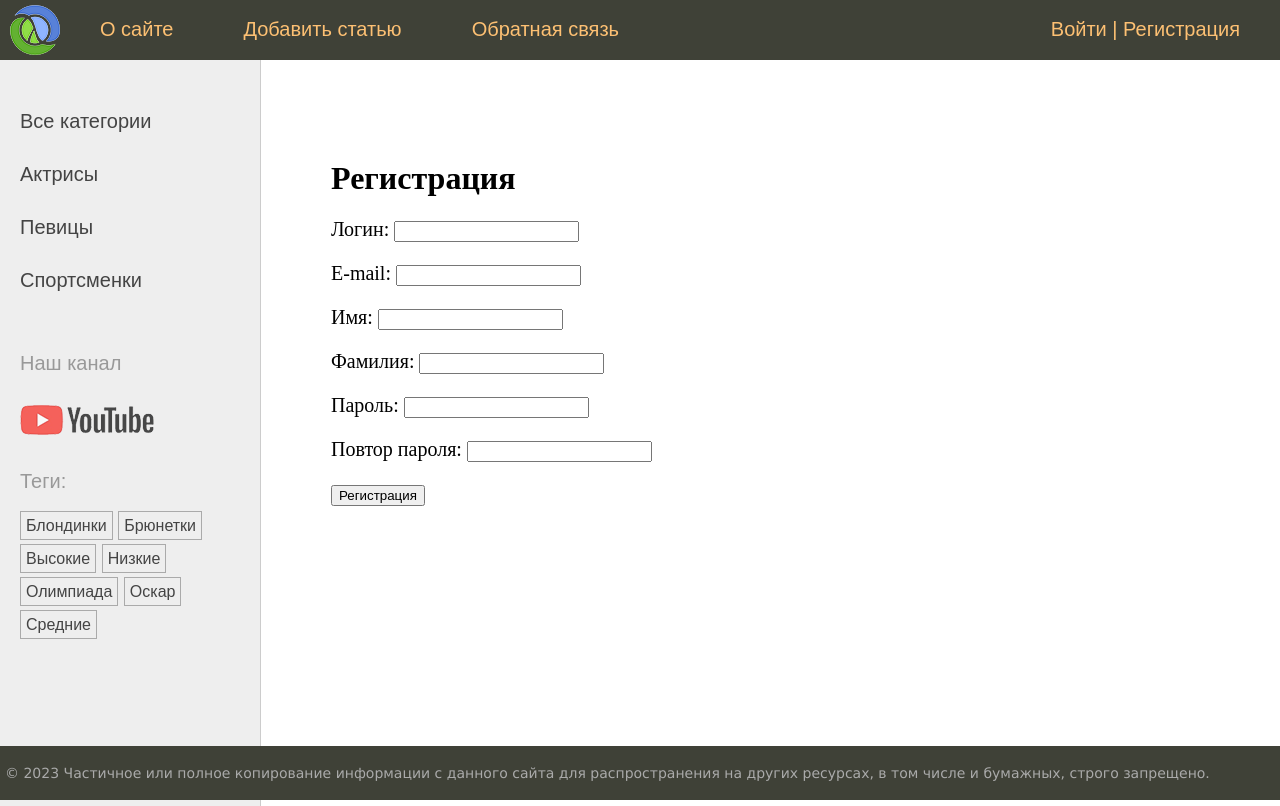
After one commit to Dmitry-Osipov/sitewomen, a Django app: page /users/register/ in a window 1280 px wide. The commit adds this page. Run offline with Django 4.2, Linux system fonts and the light colour scheme; data comes from the database, SQL or seed files in the repository; both versions use the stored data as it was after the commit.

Commit message:
Added a form class responsible for user registration. Added a view function for registration. Added 2 HTML templates: for registration and for successfully registered users. Updated routes

```diff
--- a/templates/base.html
+++ b/templates/base.html
@@ -23,7 +23,7 @@
                         {% if user.is_authenticated %}
                             <li class="last"> {{ user.username }} | <a href="{% url 'users:logout' %}">Выйти</a></li>
                         {% else %}
-                            <li class="last"><a href="{% url 'users:login' %}">Войти</a> | <a href="#">Регистрация</a></li>
+                            <li class="last"><a href="{% url 'users:login' %}">Войти</a> | <a href="{% url 'users:register' %}">Регистрация</a></li>
                         {% endif %}
                     </ul>
                     <div class="clear"></div>
--- a/users/forms.py
+++ b/users/forms.py
@@ -23,3 +23,61 @@ class LoginUserForm(AuthenticationForm):
         """
         model = get_user_model()
         fields = ('username', 'password')
+
+
+class RegisterUserForm(forms.ModelForm):
+    """
+    Класс отвечает за регистрацию пользователя.
+
+    Атрибуты:\n
+    username - логин пользователя;\n
+    password - пароль пользователя;\n
+    password2 - повтор пароля.
+    """
+    username = forms.CharField(label='Логин')
+    password = forms.CharField(widget=forms.PasswordInput(), label='Пароль')
+    password2 = forms.CharField(widget=forms.PasswordInput(), label='Повтор пароля')
+
+    class Meta:
+        """
+        Вложенный класс предназначен для корректной обработки данных.
+
+        Атрибуты:\n
+        model - текущая модель пользователя;\n
+        fields - поля, которые требуется отображать;\n
+        labels - метки для полей.
+        """
+        model = get_user_model()
+        fields = ('username', 'email', 'first_name', 'last_name', 'password', 'password2')
+        labels = {
+            'email': 'E-mail',
+            'first_name': 'Имя',
+            'last_name': 'Фамилия',
+        }
+
+    def clean_password2(self) -> forms.CharField:
+        """
+        Метод-валидатор проверяет совпадение паролей.
+
+        :return: Пароль.
+        :raises ValidationError: Ошибка несовпадения паролей.
+        """
+        cd = self.cleaned_data
+        if cd['password'] != cd['password2']:
+            raise forms.ValidationError('Пароли не совпадают')
+
+        return cd['password']
+
+    def clean_email(self) -> forms.EmailField:
+        """
+        Метод-валидатор проверяет уникальность электронной почты.
+
+
+        :return: Почта.
+        :raises ValidationError: Ошибка наличия почты в БД.
+        """
+        email = self.cleaned_data['email']
+        if get_user_model().objects.filter(email=email).exists():
+            raise forms.ValidationError('Такой E-mail уже существует')
+
+        return email
--- /dev/null
+++ b/users/templates/users/register.html
@@ -0,0 +1,11 @@
+{% extends 'base.html' %}
+
+{% block content %}
+    <h1>Регистрация</h1>
+    <form method="post">
+        {% csrf_token %}
+        <input type="hidden" name="text" value="{{ next }}" />
+        {{ form.as_p }}
+        <p><button type="submit">Регистрация</button></p>
+    </form>
+{% endblock %}
--- a/users/urls.py
+++ b/users/urls.py
@@ -8,4 +8,5 @@ app_name = 'users'
 urlpatterns = [
     path('login/', LoginUser.as_view(), name='login'),
     path('logout/', LogoutView.as_view(), name='logout'),
+    path('register/', register, name='register'),
 ]
--- a/users/views.py
+++ b/users/views.py
@@ -1,4 +1,6 @@
 from django.contrib.auth.views import LoginView
+from django.http import HttpRequest, HttpResponse
+from django.shortcuts import render
 
 from users.forms import *
 
@@ -25,6 +27,26 @@ class LoginUser(LoginView):
     #     :return: Ленивое перенаправление на главную страницу.
     #     """
     #     return reverse_lazy('home')
+
+
+def register(request: HttpRequest) -> HttpResponse:
+    """
+    Функция представления отвечает за регистрацию нового пользователя.
+
+    :param request: Запрос клиента.
+    :return: Страница регистрации клиента.
+    """
+    if request.method == 'POST':
+        form = RegisterUserForm(request.POST)
+        if form.is_valid():
+            user = form.save(commit=False)
+            user.set_password(form.cleaned_data['password'])
+            user.save()
+            return render(request, 'users/register_done.html')
+    else:
+        form = RegisterUserForm()
+
+    return render(request, 'users/register.html', context={'form': form})
 
 
 # Функции представления, заменённые на классы представления:
```
Also changed, not shown: users/templates/users/register_done.html (added, +9 -0 lines), db.sqlite3.
